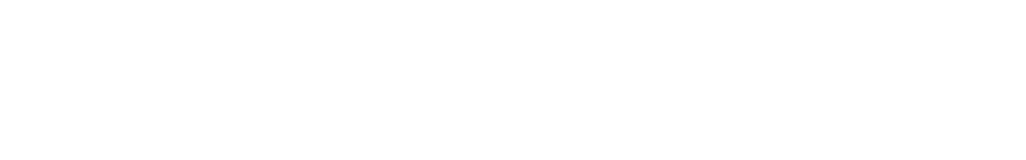
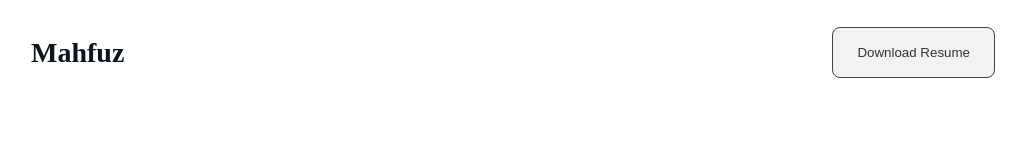
Before and after one commit to Mxfuuu/Assignment-1, a plain HTML site: page index.html in a window 1280 px wide. Shown: the whole page, without its empty margins (127-1153 px from the left). Drawn offline with Linux system fonts and the light colour scheme; a web font is replaced by a local one.

Commit message:
added navigation bar

```diff
--- a/index.html
+++ b/index.html
@@ -14,7 +14,12 @@
 
 <body>
     <header>
-
+        <nav>
+            <h3 class="nav-title">Mahfuz</h3>
+            <ul>
+                <li><button class="download-resume-btn">Download Resume</button></li>
+            </ul>
+        </nav>
     </header>
     <main>
 
--- a/styles/portfolio.css
+++ b/styles/portfolio.css
@@ -1,6 +1,38 @@
 .azeret-mono {
     font-family: "Azeret Mono", monospace;
     font-optical-sizing: auto;
-    font-weight: <weight>;
     font-style: normal;
 }
+
+/* shared styles */
+
+/* header styles */
+nav {
+    display: flex;
+    justify-content: space-between;
+    align-items: center;
+    margin: 0 150px;
+}
+
+.nav-title {
+    color: rgb(13, 19, 33);
+    font-family: Azeret Mono;
+    font-size: 28px;
+    font-weight: 800;
+    line-height: 33px;
+    letter-spacing: 0%;
+    text-align: left;
+}
+
+nav ul li {
+    list-style: none;
+}
+
+.download-resume-btn {
+    box-sizing: border-box;
+    border: 1px solid rgb(13, 19, 33);
+    border-radius: 8px;
+    opacity: 0.8;
+    padding: 17px 24px 17px 24px;
+    cursor: pointer;
+}
```
